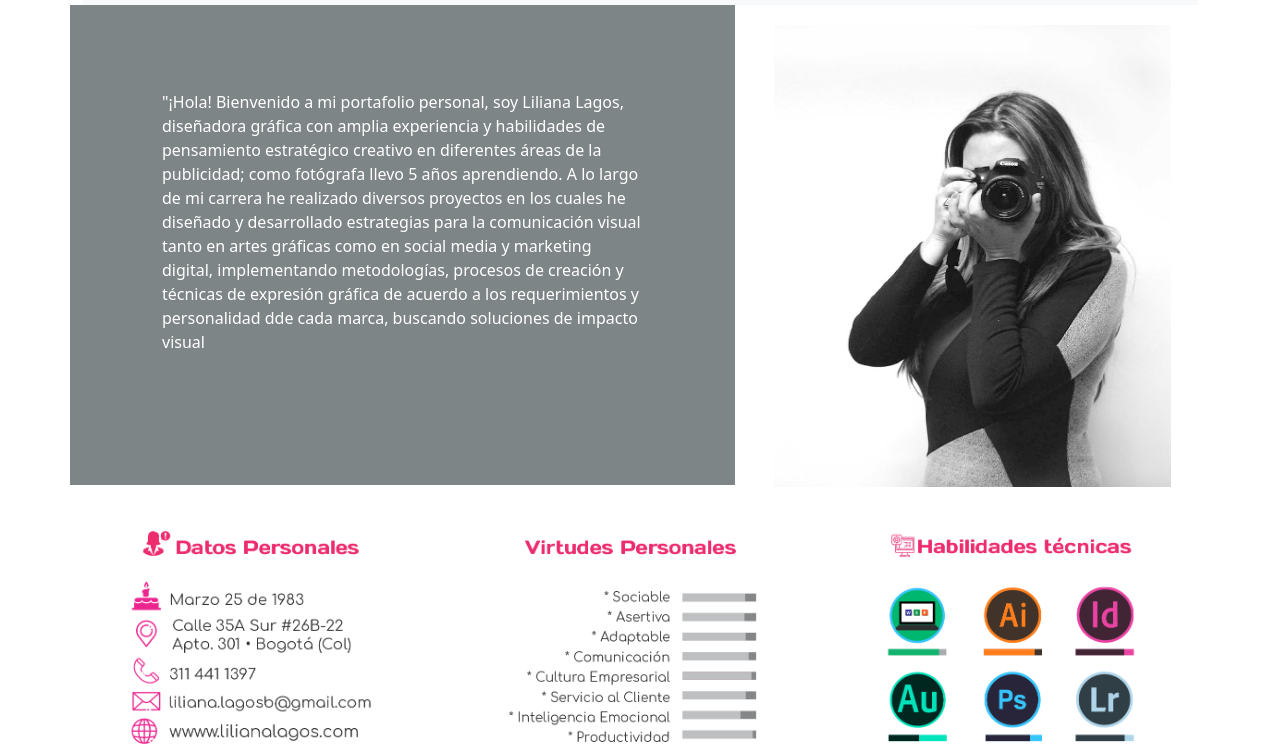
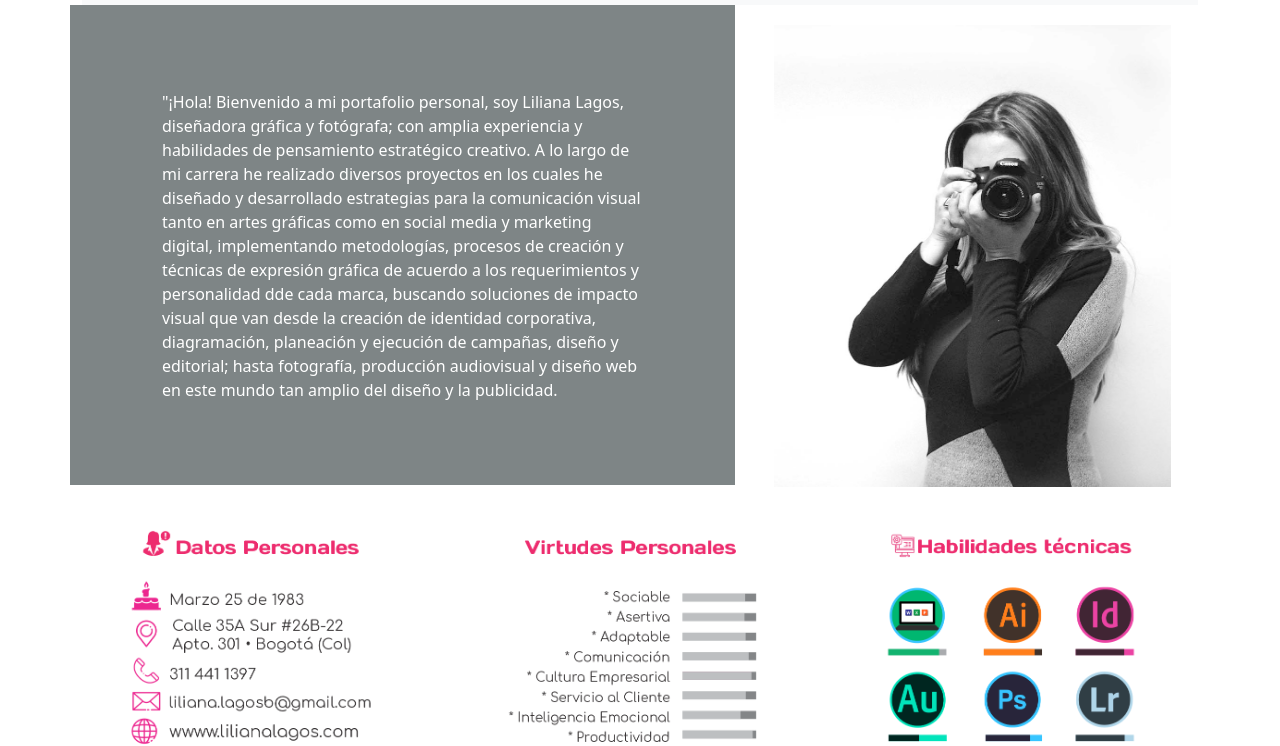
Before and after one commit to Lililagos/portafolio_web_lili, a plain HTML site: page Documents/portafolio_web_liliana/sobremi.html in a window 1280 px wide. Shown: the part 83-829 px from the top of the page. Drawn offline with nearby package versions, Linux system fonts and the light colour scheme.

Commit message:
Hola veci

```diff
--- a/Documents/portafolio_web_liliana/sobremi.html
+++ b/Documents/portafolio_web_liliana/sobremi.html
@@ -43,8 +43,8 @@
     <div class="row">
       <div class="quien_soy col-12 col-xs-12 col-sm- col-md-7 col-lg-7 col-xl-7">
         <div class="hola">
-      <p>"¡Hola! Bienvenido a mi portafolio personal, soy Liliana Lagos, diseñadora gráfica con amplia experiencia y habilidades de pensamiento estratégico creativo en diferentes áreas de la publicidad; como fotógrafa llevo 5 años aprendiendo.
-        A lo largo de mi carrera he realizado diversos proyectos en los cuales he diseñado y desarrollado estrategias para la comunicación visual tanto en artes gráficas como en social media y marketing digital, implementando metodologías, procesos de creación y técnicas de expresión gráfica de acuerdo a los requerimientos y personalidad dde cada marca, buscando soluciones de impacto visual</p></div>
+      <p>"¡Hola! Bienvenido a mi portafolio personal, soy Liliana Lagos, diseñadora gráfica y fotógrafa; con amplia experiencia y habilidades de pensamiento estratégico creativo.
+        A lo largo de mi carrera he realizado diversos proyectos en los cuales he diseñado y desarrollado estrategias para la comunicación visual tanto en artes gráficas como en social media y marketing digital, implementando metodologías, procesos de creación y técnicas de expresión gráfica de acuerdo a los requerimientos y personalidad dde cada marca, buscando soluciones de impacto visual que van desde la creación de identidad corporativa, diagramación, planeación y ejecución de campañas, diseño y editorial; hasta fotografía, producción audiovisual y diseño web en este mundo tan amplio del diseño y la publicidad.</p></div>
       </div>
       <div class="caja_foto col-12 col-xs-12 col-sm-5 col-md-5 col-lg-5 col-xl-5"">
       <img class="foto_perfil" src="images/foto_perfil.jpg" alt=""></div>
```
